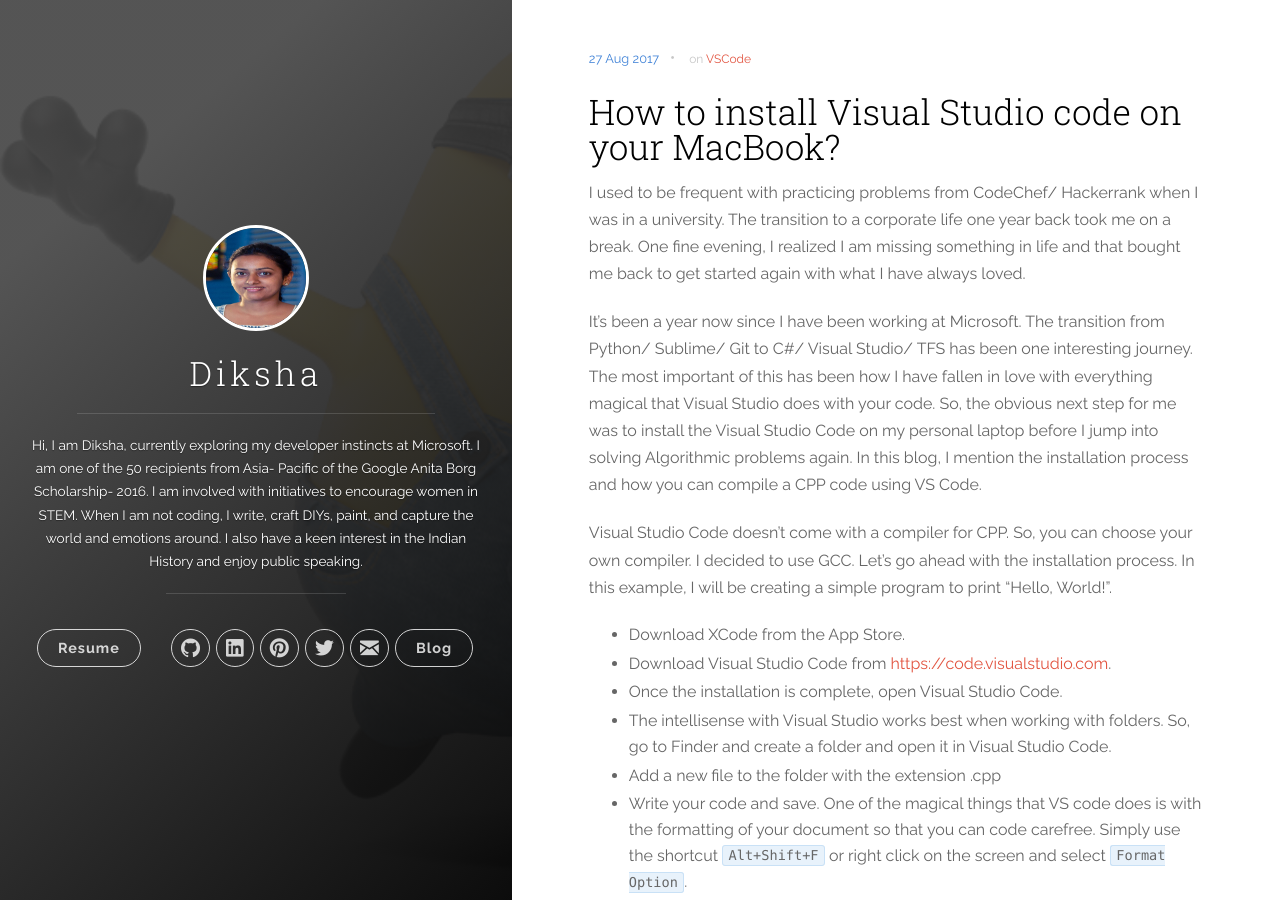
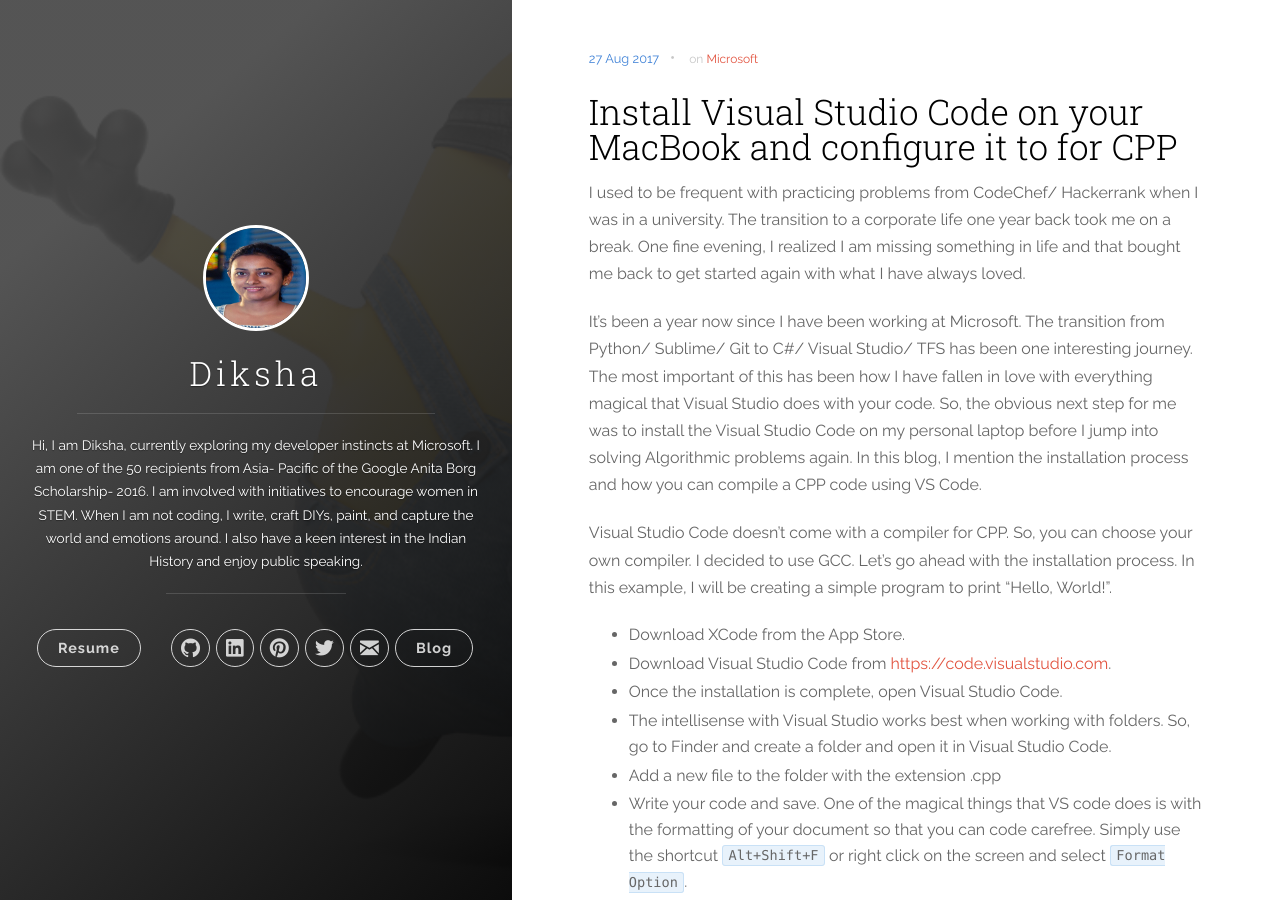
Before and after one commit to Diksha-Rathi/diksha-rathi.github.io, a Jekyll site: the page built from _posts/2017-08-27-Installing-VS-Code-on-MACOS.markdown, in a window 1280 px wide and 900 px high. Built offline with Jekyll 4.4.1, drawn with Linux system fonts in a browser that asks for light colours; nearby versions of some CDN libraries.

Commit message:
Edit title and tags

```diff
--- a/_posts/2016-07-28-common-django-shell-commands.markdown
+++ b/_posts/2016-07-28-common-django-shell-commands.markdown
@@ -2,7 +2,7 @@
 title:  "Key to most commonly used django shell commands"
 date:   2016-07-12 15:04:23
 categories: [shell commands]
-tags: [Django]
+tags: [DJango]
 ---
 
 Listed below are some of the commonly used shell commands while developing web applications in Django:
--- a/_posts/2017-08-27-Installing-VS-Code-on-MACOS.markdown
+++ b/_posts/2017-08-27-Installing-VS-Code-on-MACOS.markdown
@@ -1,8 +1,8 @@
 ---
-title:  "How to install Visual Studio code on your MacBook?"
+title:  "Install Visual Studio Code on your MacBook and configure it to for CPP"
 date:   2017-08-27 11:04:23
-categories: [Microsoft]
-tags: [VSCode]
+categories: [Visual Studio]
+tags: [Microsoft]
 ---
 
 I used to be frequent with practicing problems from CodeChef/ Hackerrank when I was in a university. The transition to a corporate life one year back took me on a break. One fine evening, I realized I am missing something in life and that bought me back to get started again with what I have always loved.
```
